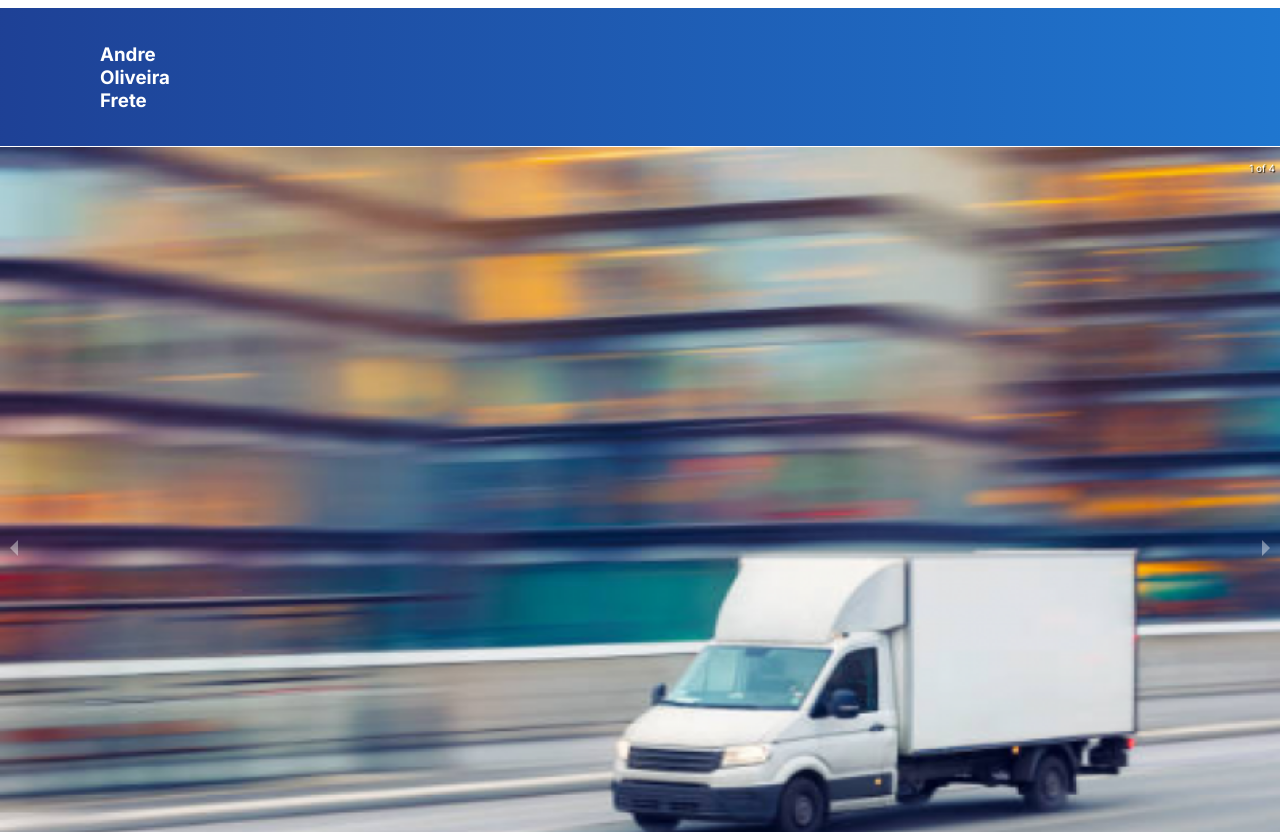
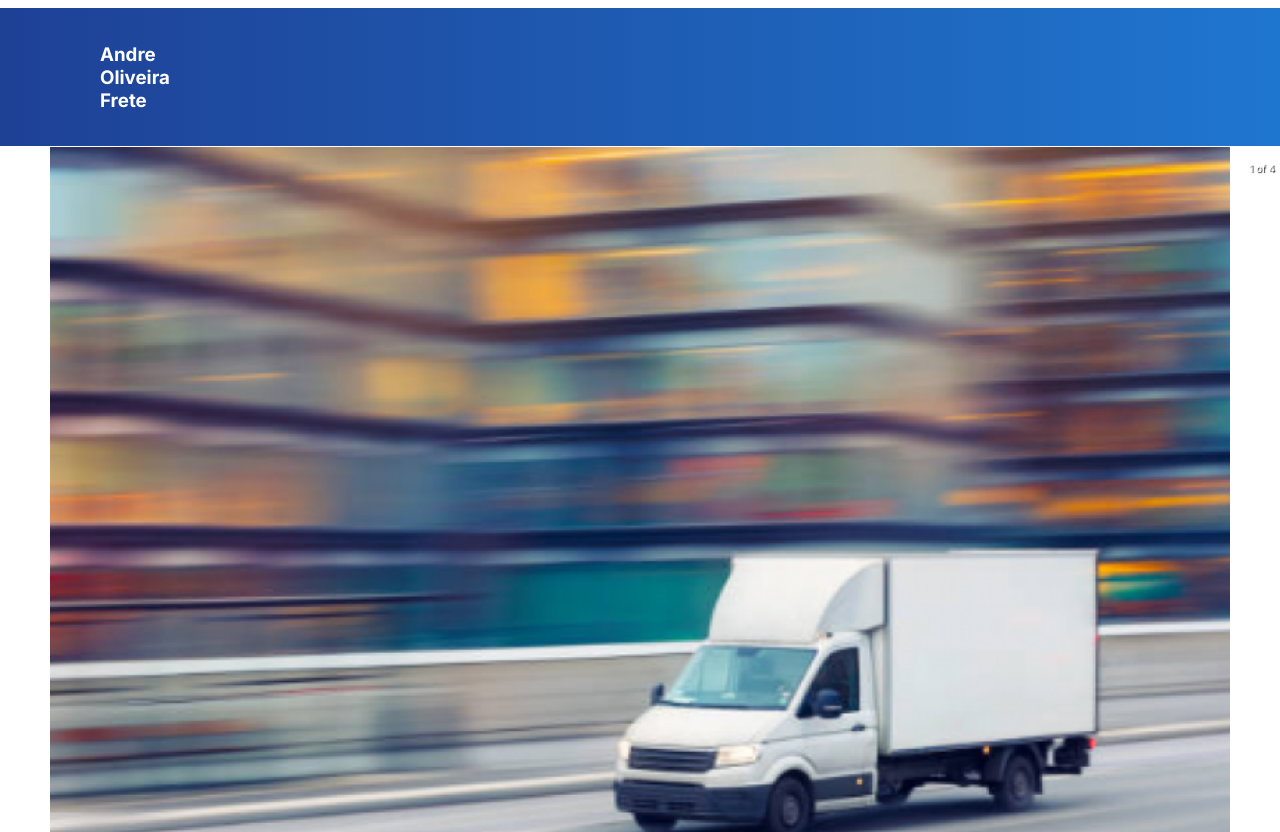
Before and after one commit to BrunoSouza88/andreOliveira_freight, a Next.js app in the folder frontend/: page / in a window 1280 px wide. Shown: the top 832 px of the page. Built offline with nearby package versions, Linux system fonts and the light colour scheme.

Commit message:
refactor: tentando consertar o carrossel

```diff
--- a/frontend/package.json
+++ b/frontend/package.json
@@ -13,6 +13,7 @@
     "react": "^18",
     "react-bootstrap": "^2.9.1",
     "react-dom": "^18",
+    "react-image": "^4.1.0",
     "react-responsive-carousel": "^3.2.23"
   },
   "devDependencies": {
--- a/frontend/src/app/page.tsx
+++ b/frontend/src/app/page.tsx
@@ -19,8 +19,6 @@ const Page = () => {
   useEffect(() => {
     const fetchSlideshowData = async () => {
       try {
-        console.log(slideshow);
-
         setSlideshowData(slideshow);
       } catch (error) {
 
--- a/frontend/src/components/SlideShow/SlideShow.module.css
+++ b/frontend/src/components/SlideShow/SlideShow.module.css
@@ -1,3 +1,10 @@
+.image {
+  width: 400px;
+  height: 800px;
+  object-fit: contain;
+
+}
+
 @media (max-width: 768px) {
   .carousel-root {
     width: 80%;
```
Also changed, not shown: 1 other file (tests, documents, lock files or other folders).
